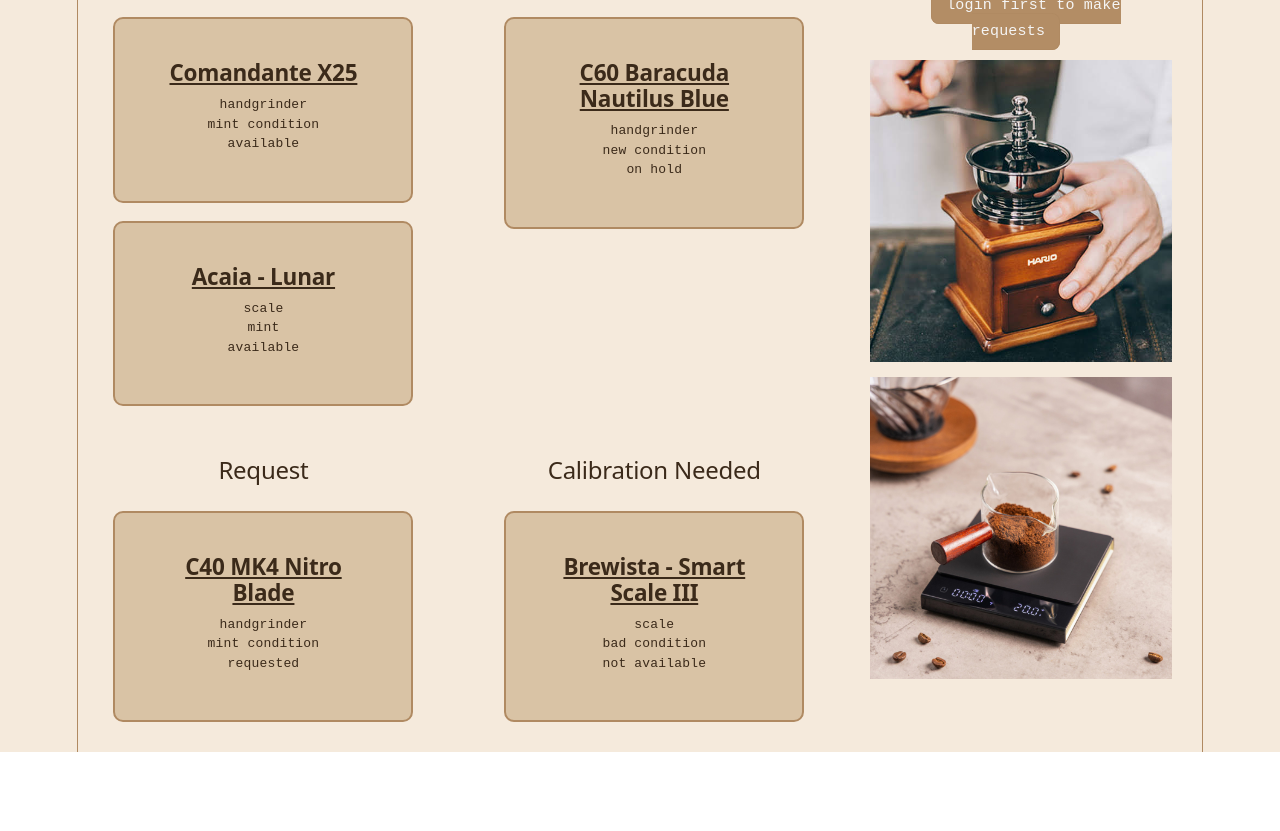
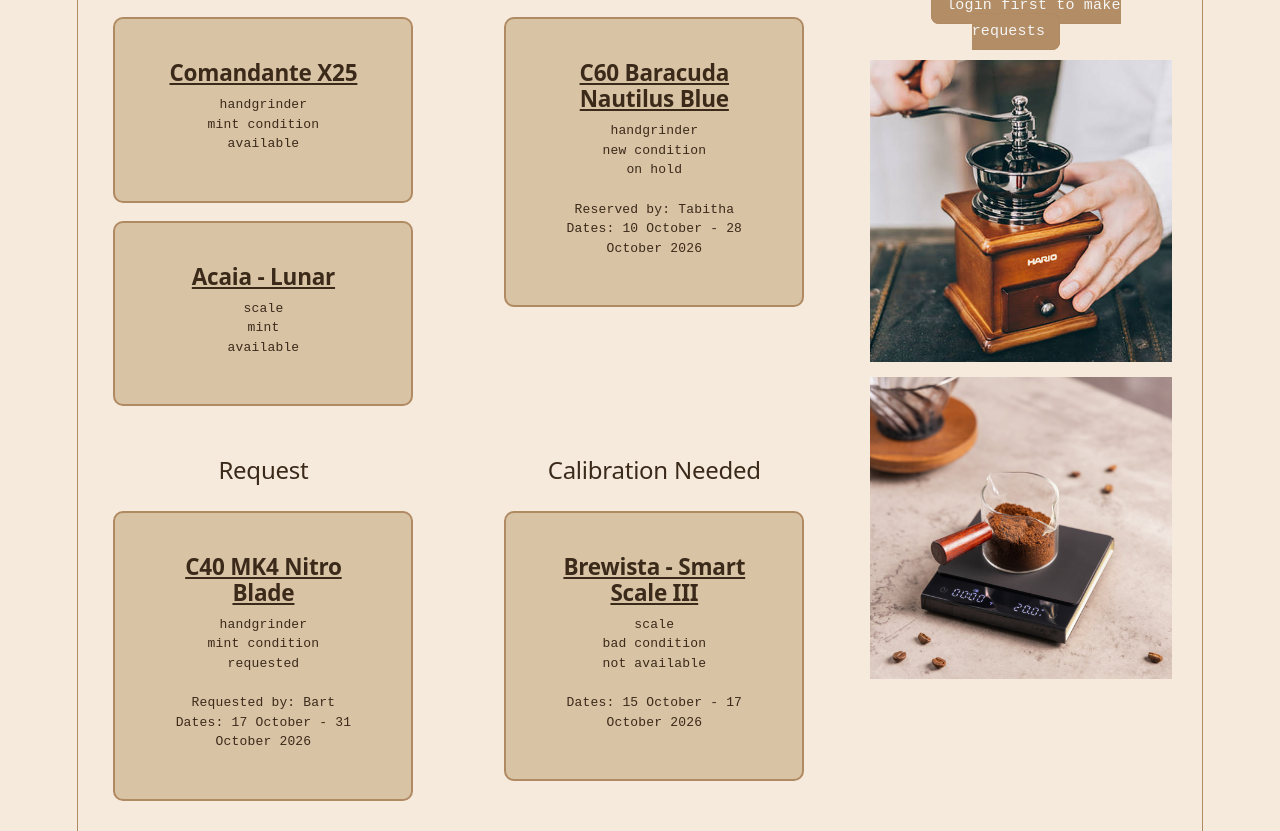
Before and after one commit to Bart079/INF2C-Team-3-WebAppDev, a React (Vite) app in the folder ClientApp/: page /grindersScales in a window 1280 px wide. Shown: the part 380-1211 px from the top of the page. Before the commit the page ends 1132 px from the top, so only its background shows below. Built offline with nearby package versions, Linux system fonts and the light colour scheme.

Commit message:
navbar,commitee,extra info,request
- normaal en member hebben info te zien, commitee heeft button edit item(kan nog niks)
- extra info voor items gezet
- navbar overlap gefixt
- request heeft return link
-roles toegevoegd aan itemcards(voor die button edit)

```diff
--- a/ClientApp/src/components/ItemCards.tsx
+++ b/ClientApp/src/components/ItemCards.tsx
@@ -1,6 +1,8 @@
 import type {Item} from "../types/Item";
 import "../css/Card.css";
-import {Link} from "react-router"
+import {Link} from "react-router";
+import { useAuth } from "../auth/AuthContext";
+import { hasRole } from "../auth/roles";
 
 type ItemCardProps =
 {
@@ -8,6 +10,8 @@
 };
 
 export function ItemCard({item}: ItemCardProps) {
+  const { user } = useAuth();
+  const committee = hasRole(user, "committee");
   return (
     <div className="card">
       <div className="card-body">
@@ -20,7 +24,29 @@
           <p>{item.kind}</p>
           <p>{item.condition}</p>
           <p>{item.status}</p>
+          {item.status === "on hold" && (
+        <div className="four-info">
+        <p>Reserved by: Tabitha</p>
+        <p>Dates: 10 October - 28 October 2026</p>
         </div>
+        )}
+        {item.status === "not available" && (
+        <div className="four-info">
+        <p>Dates: 15 October - 17 October 2026</p>
+        </div>
+        )}
+        {item.status === "requested" && (
+        <div className="four-info">
+        <p>Requested by: Bart</p>
+        <p>Dates: 17 October - 31 October 2026</p>
+        </div>
+        )}
+        </div>
+        {committee && (
+        <button type="button">
+          Edit item
+        </button>
+      )}
       </div>
     </div>
   );
--- a/ClientApp/src/css/Card.css
+++ b/ClientApp/src/css/Card.css
@@ -19,3 +19,8 @@
   margin: 0 0 0.5rem;
   line-height: 1.5;
 }
+
+
+.four-info {
+    margin-top: 20px;
+}
--- a/ClientApp/src/css/Layout.css
+++ b/ClientApp/src/css/Layout.css
@@ -34,7 +34,7 @@
     left: 2rem;
 }
 
-@media (max-width: 820px) { /* als het breed of smaller is dan px*/
+@media (max-width: 920px) { /* als het breed of smaller is dan px*/
     nav a:first-child {
         position: static;
         width: 100%;
--- a/ClientApp/src/features/grindersScales/RequestPage.tsx
+++ b/ClientApp/src/features/grindersScales/RequestPage.tsx
@@ -5,6 +5,7 @@
 import type {Item} from "../../types/Item";
 import { useNavigate } from "react-router";
 import { useAuth } from "../../auth/AuthContext";
+import { Link } from "react-router";
 
 export function RequestPage() {
     const [submitted, setSubmitted] = useState(false);
@@ -15,7 +16,7 @@
     const navigation = useNavigate();
 
     useEffect(() => { //controle van of de user ingelogd is of niet
-        if(!user){ //reageert op of de user veranderd auth heeft user op null als je uitlogt
+        if(!user){ //reageert op of de user veranderd = je logt uit op requestpage => redirect!
             navigation("/"); }
         },[user, navigation]);
         useEffect(() => { //doorgaan met de rest als je wel ingelogd bent
@@ -122,6 +123,8 @@
                     Form submitted.
                 </p>
             )}
+            <Link className="returnlink_form" to="/grindersScales">return to grinders & scales page</Link>
+
         </div>
     );
 }
--- a/ClientApp/src/features/grindersScales/grindersScales.tsx
+++ b/ClientApp/src/features/grindersScales/grindersScales.tsx
@@ -7,6 +7,7 @@
 import { useEffect, useState } from "react";
 import { Link } from "react-router";
 import { useAuth } from "../../auth/AuthContext";
+
 // npm run dev
 //--host
 
@@ -56,7 +57,6 @@
 export function GrindersScales({items}: { items: Item[] }) {
 
     const { user } = useAuth();
-    //const isCommitteeMember = user !== null && user.roles.includes("committee");
 
 
     const requestedItems = items.filter(
@@ -100,7 +100,8 @@
         <div className="status_groep">
           <h2>On Hold</h2>
           {onholdItems.map(item => (
-          <ItemCard key={item.name} item={item} />
+          <ItemCard key={item.name} item={item}
+          />
           ))}
         </div>
 
```
